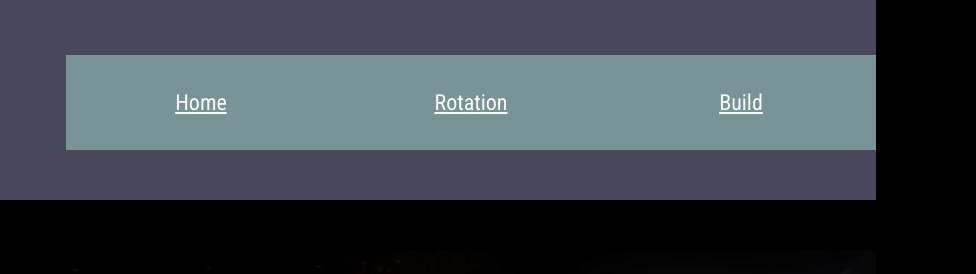
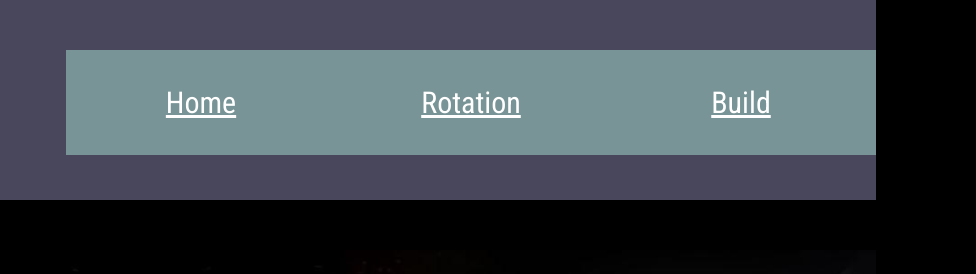
Before and after one commit to JusticeWheelwright/wdd130, a plain HTML site: page arcanist101/home.html in a window 1280 px wide. Shown: the top 274 px of the page, 304-1280 px from the left. Drawn offline with Linux system fonts and the light colour scheme.

Commit message:
changed font size of header

```diff
--- a/arcanist101/styles/home.css
+++ b/arcanist101/styles/home.css
@@ -96,6 +96,7 @@ header {
 
 .nav1 {
     grid-column: 2/3;
+    font-size: 30px;
     background-color: #799496;
     text-align: center;
     padding: 35px;
@@ -104,6 +105,7 @@ header {
 
 .nav2 {
     grid-column: 3/4;
+    font-size: 30px;
     background-color: #799496;
     text-align: center;
     padding: 35px;
@@ -112,6 +114,7 @@ header {
 
 .nav3 {
     grid-column: 4/5;
+    font-size: 30px;
     background-color: #799496;
     text-align: center;
     padding: 35px;
```
